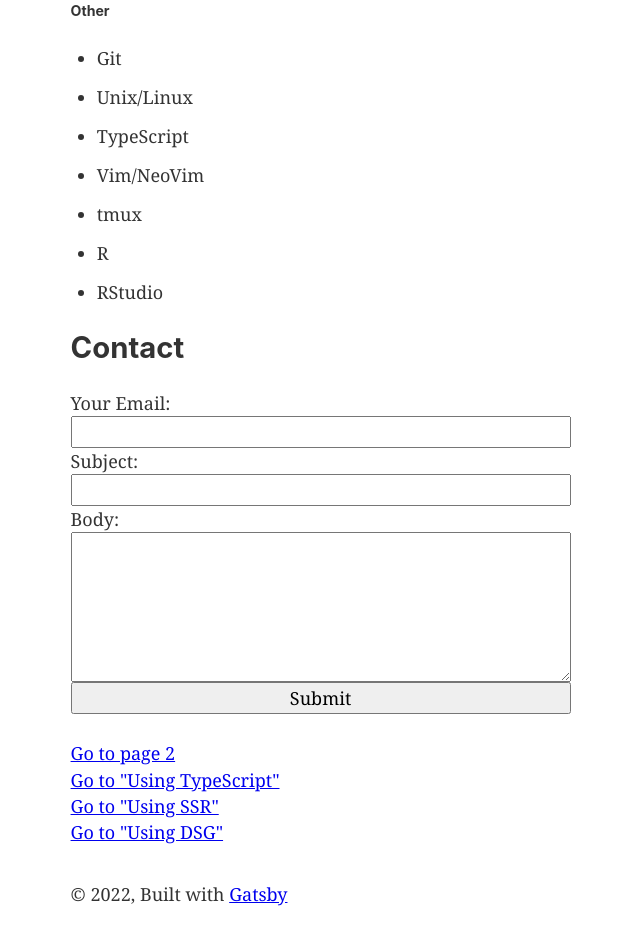
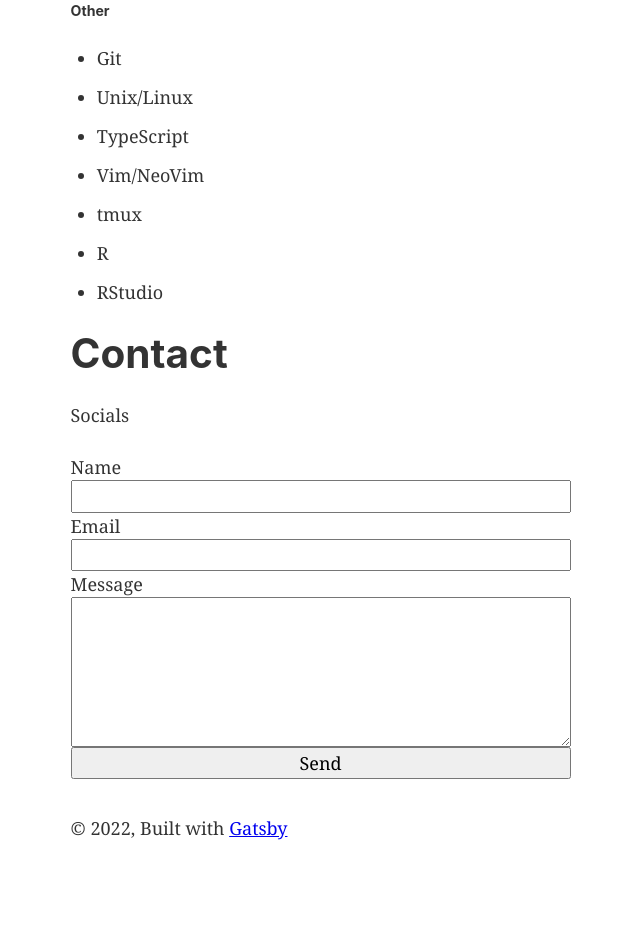
Before and after one commit to Hamm-J/jasonhamm-dot-dev, a Gatsby site: page / in a window 1280 px wide. Shown: the part 1797-2730 px from the top of the page, without its empty margins (109-749 px from the left). After the commit the page ends 2664 px from the top, so only its background shows below. Built offline with nearby package versions, Linux system fonts and the light colour scheme; Gatsby itself is replaced by a stand-in of ours.

Commit message:
Refactor ContactForm and create common Button
-Refactor `ContactForm` to use styled components
-Created a `Button` component in `common` for use throughout site

Other:
-Comment out Gatsby starter links in `index.js`

```diff
--- /dev/null
+++ b/src/components/Common/Button/Button.jsx
@@ -0,0 +1,8 @@
+import React from "react"
+import { Button as ButtonStyled } from "./Button.styled"
+
+const Button = ({ children }) => {
+  return <ButtonStyled>{children}</ButtonStyled>
+}
+
+export default Button
--- /dev/null
+++ b/src/components/Common/Button/Button.styled.jsx
@@ -0,0 +1,3 @@
+import styled from "styled-components"
+
+export const Button = styled.button``
--- /dev/null
+++ b/src/components/Common/Button/Index.js
@@ -0,0 +1,3 @@
+import Button from "./Button"
+
+export default Button
--- /dev/null
+++ b/src/components/ContactForm/ContactForm.Styled.jsx
@@ -0,0 +1,21 @@
+import styled from "styled-components"
+
+export const ContactFormContainer = styled.section``
+
+export const Form = styled.form`
+  display: flex;
+  flex-direction: column;
+  max-width: 500px;
+`
+
+export const Label = styled.label``
+
+export const InputHidden = styled.input.attrs({ type: "hidden" })``
+
+export const InputEmail = styled.input.attrs({ type: "email" })``
+
+export const InputText = styled.input.attrs({ type: "text" })``
+
+export const TextArea = styled.textarea`
+  height: 150px;
+`
--- a/src/components/ContactForm/ContactForm.jsx
+++ b/src/components/ContactForm/ContactForm.jsx
@@ -1,34 +1,39 @@
 import React from "react"
+import {
+  ContactFormContainer,
+  Form,
+  Label,
+  InputHidden,
+  InputEmail,
+  InputText,
+  TextArea,
+} from "./ContactForm.Styled"
+import Comment from "../Common/Comment/Index"
+import SectionTitle from "../Common/SectionTitle/Index"
+import Button from "../Common/Button/Index"
 
 const ContactForm = () => {
   return (
-    <form
+    <ContactFormContainer>
+      <SectionTitle>Contact</SectionTitle>
+      <Comment>Socials</Comment>
+      <Form
         name="contact-form"
         action="/success/"
         method="POST"
         data-netlify="true"
         data-netlify-honeypot="bot-field"
-      style={{
-        display: `flex`,
-        flexDirection: `column`,
-        maxWidth: `500px`,
-      }}
       >
-      <input type="hidden" name="form-name" value="contact-form"></input>
-      <label htmlFor="email">Your Email:</label>
-      <input type="email" id="email" name="email" />
-      <label htmlFor="subject">Subject:</label>
-      <input type="text" id="subject" name="subject" />
-      <label htmlFor="body">Body:</label>
-      <textarea
-        id="body"
-        name="body"
-        style={{
-          height: `150px`,
-        }}
-      />
-      <button type="submit">Submit</button>
-    </form>
+        <InputHidden name="form-name" value="contact-form"></InputHidden>
+        <Label htmlFor="name">Name</Label>
+        <InputText id="name" name="name"></InputText>
+        <Label htmlFor="email">Email</Label>
+        <InputEmail id="email" name="email"></InputEmail>
+        <Label htmlFor="message">Message</Label>
+        <TextArea id="message" name="message"></TextArea>
+        <Button type="Submit">Send</Button>
+      </Form>
+    </ContactFormContainer>
   )
 }
 
--- /dev/null
+++ b/src/components/ContactForm/Index.js
@@ -0,0 +1,3 @@
+import ContactForm from "./ContactForm"
+
+export default ContactForm
--- a/src/pages/index.js
+++ b/src/pages/index.js
@@ -1,6 +1,6 @@
 import * as React from "react"
 import { Link } from "gatsby"
-import ContactForm from "../components/ContactForm/ContactForm"
+import ContactForm from "../components/ContactForm/Index"
 import Landing from "../components/Landing/Index"
 import Projects from "../components/Projects/Index"
 import About from "../components/About/Index"
@@ -16,14 +16,13 @@ const IndexPage = () => (
     <Projects></Projects>
     <About></About>
     <Tools></Tools>
-    <h2>Contact</h2>
     <ContactForm></ContactForm>
-    <p>
+    {/* <p>
       <Link to="/page-2/">Go to page 2</Link> <br />
       <Link to="/using-typescript/">Go to "Using TypeScript"</Link> <br />
       <Link to="/using-ssr">Go to "Using SSR"</Link> <br />
       <Link to="/using-dsg">Go to "Using DSG"</Link>
-    </p>
+    </p> */}
   </Layout>
 )
 
```
Lines whose indentation alone changed are shown as unchanged.
